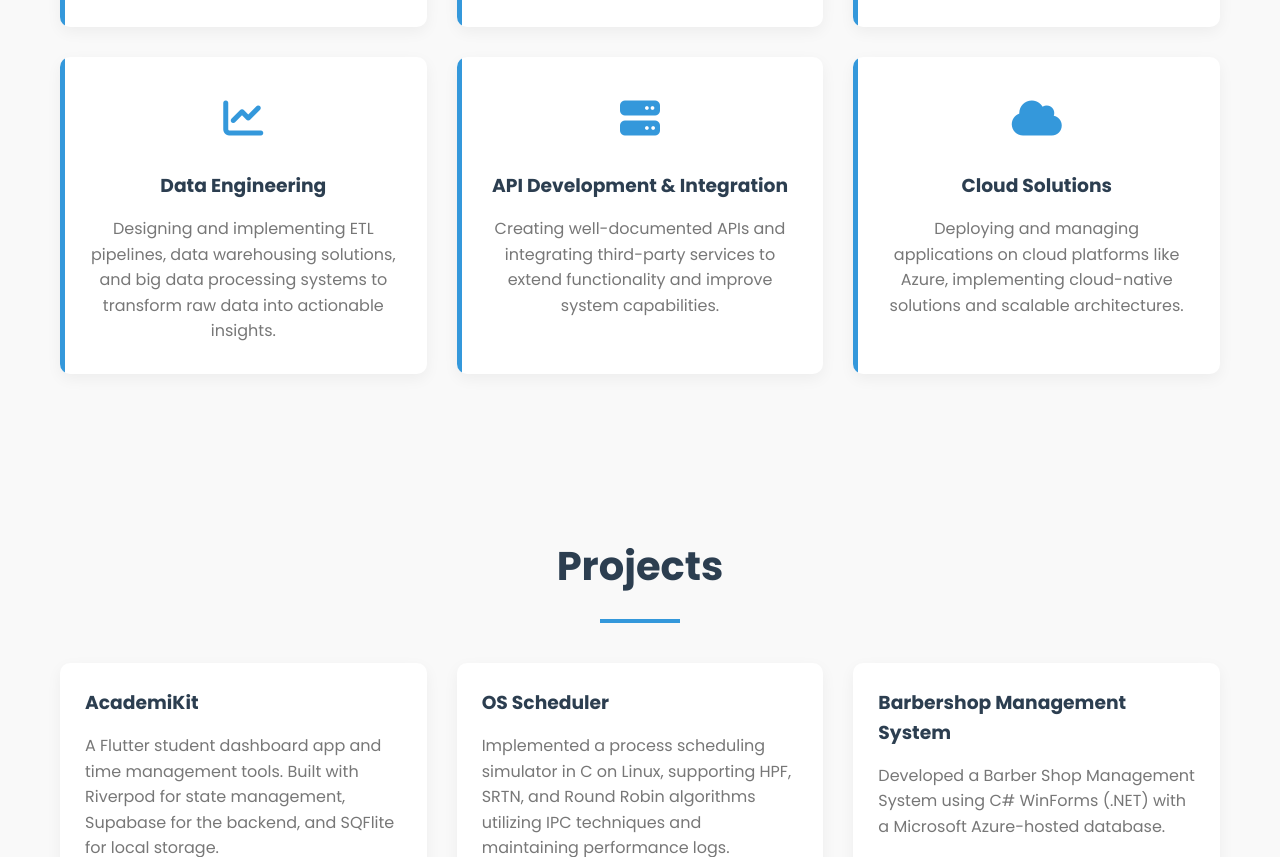
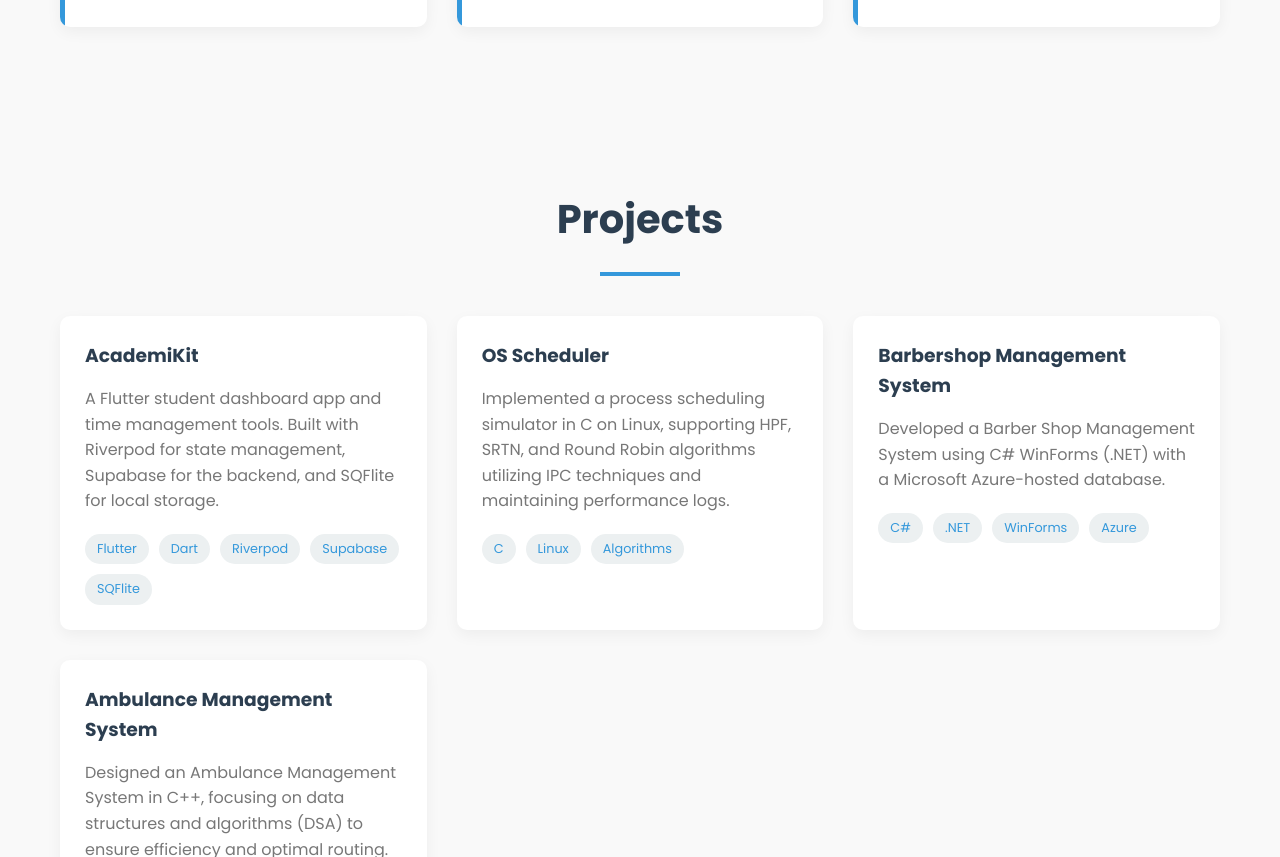
Before and after one commit to Ziadabdelraouf/Portfolio, a plain HTML site: page index.html in a window 1280 px wide. Shown: the part 4340-5197 px from the top of the page. Drawn offline with Linux system fonts and the light colour scheme.

Commit message:
Remove service cards from index.html

```diff
--- a/index.html
+++ b/index.html
@@ -266,36 +266,7 @@
                             database solutions using both SQL and NoSQL
                             technologies.</p>
                     </div>
-                    <div class="service-card fade-in">
-                        <div class="service-icon">
-                            <i class="fas fa-chart-line"></i>
-                        </div>
-                        <h3>Data Engineering</h3>
-                        <p>Designing and implementing ETL pipelines, data
-                            warehousing solutions,
-                            and big data processing systems to transform raw
-                            data into actionable insights.</p>
-                    </div>
-                    <div class="service-card fade-in">
-                        <div class="service-icon">
-                            <i class="fas fa-server"></i>
-                        </div>
-                        <h3>API Development & Integration</h3>
-                        <p>Creating well-documented APIs and integrating
-                            third-party services
-                            to extend functionality and improve system
-                            capabilities.</p>
-                    </div>
-                    <div class="service-card fade-in">
-                        <div class="service-icon">
-                            <i class="fas fa-cloud"></i>
-                        </div>
-                        <h3>Cloud Solutions</h3>
-                        <p>Deploying and managing applications on cloud
-                            platforms like Azure,
-                            implementing cloud-native solutions and scalable
-                            architectures.</p>
-                    </div>
+
                 </div>
             </div>
         </section>
```
